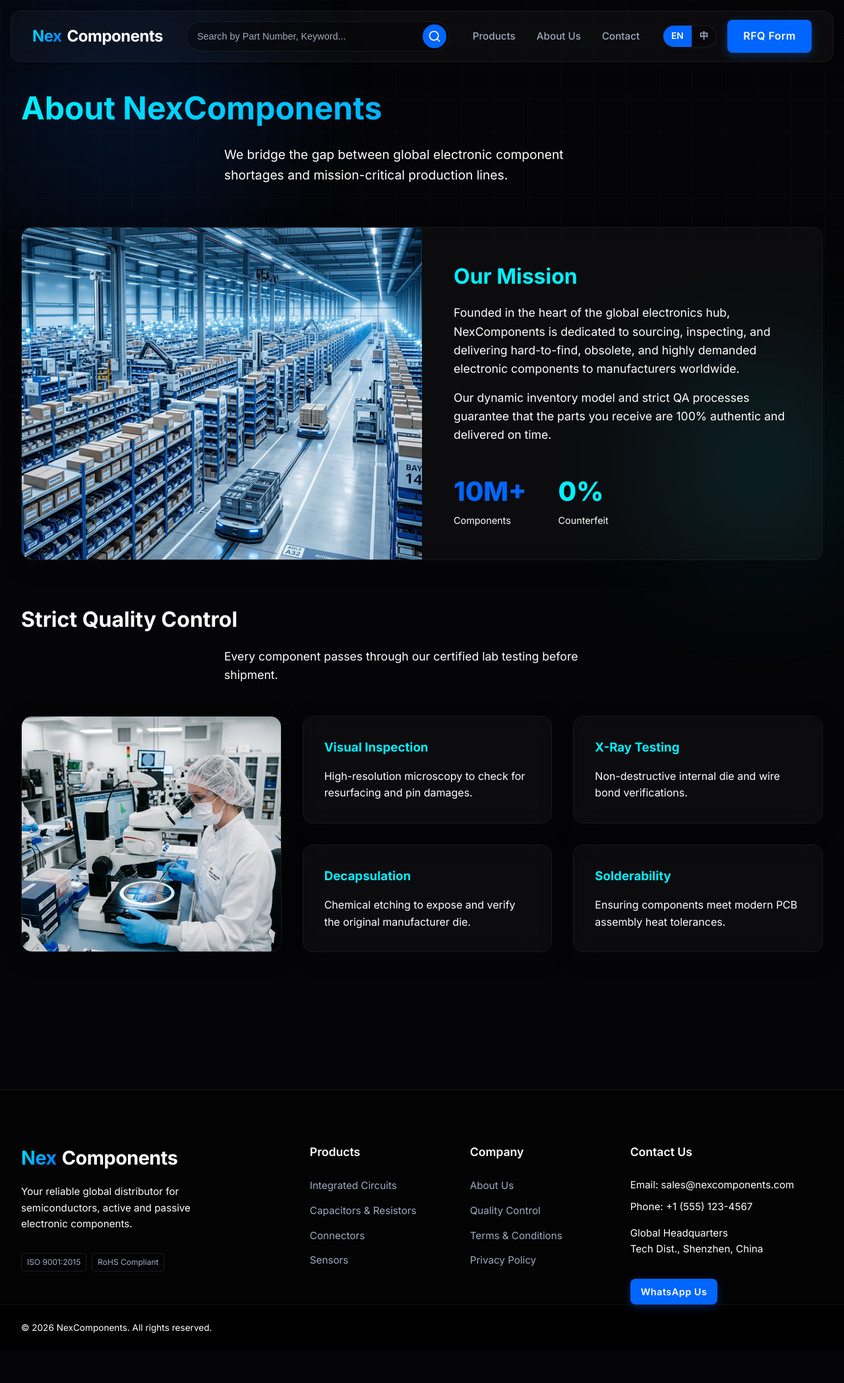
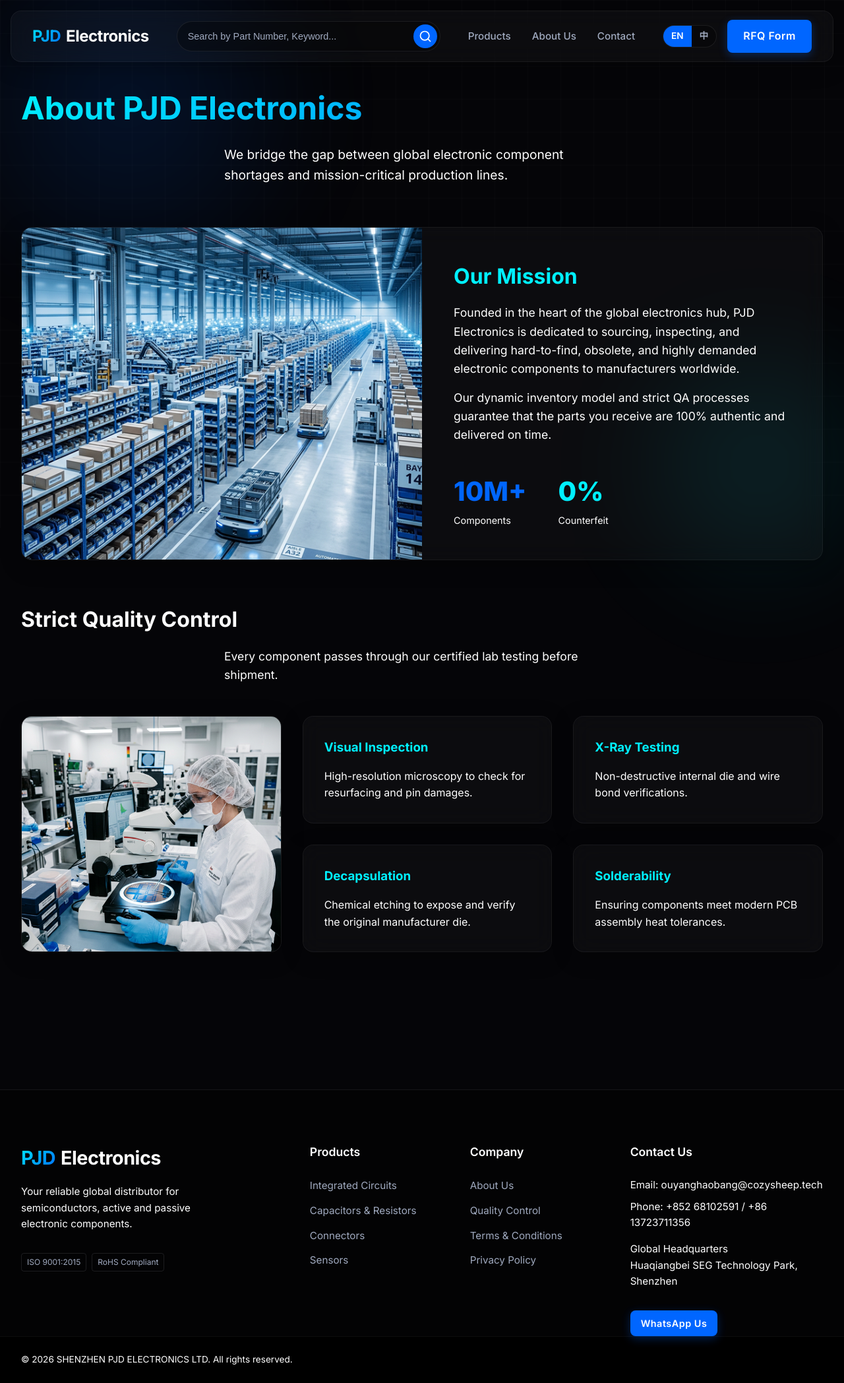
Before and after one commit to DkakaX/PJD, a Next.js app: page /en/about in a window 1280 px wide. Shown: the whole page at 66% size. Before the commit the page ends 2047 px from the top, so only its background shows below. Built offline with nearby package versions, Linux system fonts and the light colour scheme.

Commit message:
Update company information

```diff
--- a/app/[lang]/about/page.tsx
+++ b/app/[lang]/about/page.tsx
@@ -6,7 +6,7 @@
   return (
     <main className="container pb-4" style={{ paddingTop: '3rem', paddingBottom: '5rem' }}>
       <div className="text-center mb-4" style={{ marginBottom: '4rem' }}>
-        <h1 className="text-gradient-primary" style={{ fontSize: '3rem', marginBottom: '1rem' }}>About NexComponents</h1>
+        <h1 className="text-gradient-primary" style={{ fontSize: '3rem', marginBottom: '1rem' }}>About PJD Electronics</h1>
         <p className="text-secondary" style={{ maxWidth: '600px', margin: '0 auto', fontSize: '1.2rem' }}>
           We bridge the gap between global electronic component shortages and mission-critical production lines.
         </p>
@@ -19,7 +19,7 @@
         <div style={{ padding: '3rem' }}>
           <h2 style={{ fontSize: '2rem', marginBottom: '1rem', color: 'var(--accent)' }}>Our Mission</h2>
           <p className="text-secondary" style={{ marginBottom: '1rem', fontSize: '1.1rem' }}>
-            Founded in the heart of the global electronics hub, NexComponents is dedicated to sourcing, inspecting, and delivering hard-to-find, obsolete, and highly demanded electronic components to manufacturers worldwide.
+            Founded in the heart of the global electronics hub, PJD Electronics is dedicated to sourcing, inspecting, and delivering hard-to-find, obsolete, and highly demanded electronic components to manufacturers worldwide.
           </p>
           <p className="text-secondary" style={{ fontSize: '1.1rem' }}>
             Our dynamic inventory model and strict QA processes guarantee that the parts you receive are 100% authentic and delivered on time.
--- a/components/Footer.tsx
+++ b/components/Footer.tsx
@@ -11,7 +11,7 @@
       <div className="container footer-content">
         <div className="footer-brand">
           <Link href={`/${lang}`} className="brand-logo mb-1">
-            <span className="text-gradient-primary">Nex</span>Components
+            <span className="text-gradient-primary">PJD</span> Electronics
           </Link>
           <p className="footer-desc text-secondary mt-1">
             {dict.footer.desc}
@@ -44,11 +44,11 @@
 
         <div className="footer-contact">
           <h4>{dict.footer.contact_heading}</h4>
-          <p className="text-secondary mb-05">Email: sales@nexcomponents.com</p>
-          <p className="text-secondary mb-05">Phone: +1 (555) 123-4567</p>
+          <p className="text-secondary mb-05">Email: ouyanghaobang@cozysheep.tech</p>
+          <p className="text-secondary mb-05">Phone: +852 68102591 / +86 13723711356</p>
           <p className="text-secondary mt-1">
             {dict.footer.hq}<br/>
-            Tech Dist., Shenzhen, China
+            Huaqiangbei SEG Technology Park, Shenzhen
           </p>
           <div className="mt-2">
             <Link href={`/${lang}/contact`} className="btn-primary" style={{ padding: '0.5rem 1rem', fontSize: '0.9rem' }}>
--- a/components/Header.tsx
+++ b/components/Header.tsx
@@ -11,7 +11,7 @@
     <header className="site-header glass-panel">
       <div className="container header-content">
         <Link href={`/${lang}`} className="brand-logo">
-          <span className="text-gradient-primary">Nex</span>Components
+          <span className="text-gradient-primary">PJD</span> Electronics
         </Link>
 
         <div className="header-search">
--- a/dictionaries/en.json
+++ b/dictionaries/en.json
@@ -21,6 +21,6 @@
     "contact_heading": "Contact Us",
     "hq": "Global Headquarters",
     "btn_whatsapp": "WhatsApp Us",
-    "rights": "© 2026 NexComponents. All rights reserved."
+    "rights": "© 2026 SHENZHEN PJD ELECTRONICS LTD. All rights reserved."
   }
 }
--- a/dictionaries/zh.json
+++ b/dictionaries/zh.json
@@ -21,6 +21,6 @@
     "contact_heading": "联系我们",
     "hq": "全球总部",
     "btn_whatsapp": "WhatsApp 沟通",
-    "rights": "© 2026 NexComponents. 保留所有权利."
+    "rights": "© 2026 SHENZHEN PJD ELECTRONICS LTD. 保留所有权利."
   }
 }
```
Also changed, not shown: app/[lang]/contact/page.tsx (+6 -6 lines).
